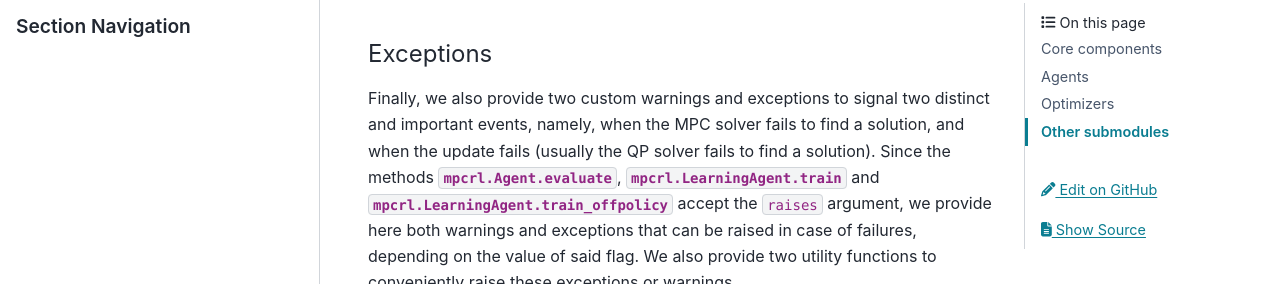
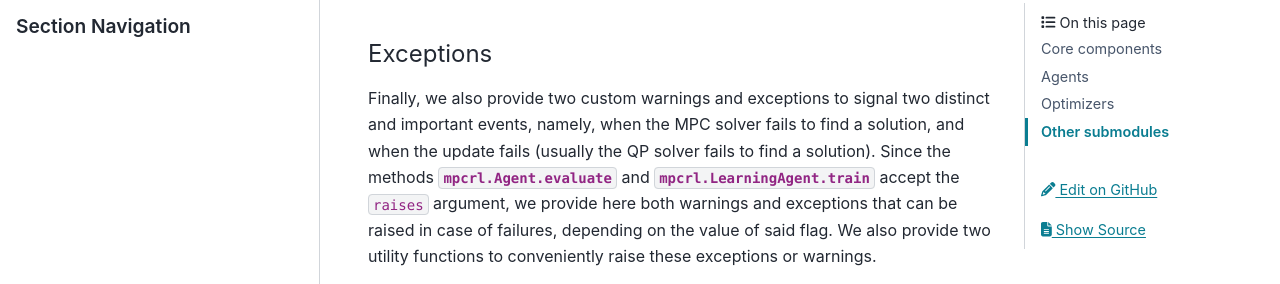
Before and after one commit to FilippoAiraldi/mpc-reinforcement-learning, a Sphinx documentation site: the page built from docs/module-reference.rst, in a window 1280 px wide and 900 px high, scrolled down 1846 px, cut to the strip 93-377 px from the top of the window. Built offline with Sphinx 7.4.7 and the PyData theme 0.15.4, drawn with Linux system fonts in a browser that asks for light colours; pages that are not in the unit, such as notebooks, are missing from menus; comment, search, counter and statistics services are not loaded.

Commit message:
removed train_offpolicy from docstrings

```diff
--- a/docs/module-reference.rst
+++ b/docs/module-reference.rst
@@ -92,11 +92,10 @@ Exceptions
 Finally, we also provide two custom warnings and exceptions to signal two distinct and
 important events, namely, when the MPC solver fails to find a solution, and when the
 update fails (usually the QP solver fails to find a solution). Since the methods
-:meth:`mpcrl.Agent.evaluate`, :meth:`mpcrl.LearningAgent.train` and
-:meth:`mpcrl.LearningAgent.train_offpolicy` accept the ``raises`` argument, we provide
-here both warnings and exceptions that can be raised in case of failures, depending on
-the value of said flag. We also provide two utility functions to conveniently raise
-these exceptions or warnings.
+:meth:`mpcrl.Agent.evaluate` and :meth:`mpcrl.LearningAgent.train` accept the ``raises``
+argument, we provide here both warnings and exceptions that can be raised in case of
+failures, depending on the value of said flag. We also provide two utility functions to
+conveniently raise these exceptions or warnings.
 
 .. autosummary::
    :toctree: generated
```
Also changed, not shown: 2 other files.
